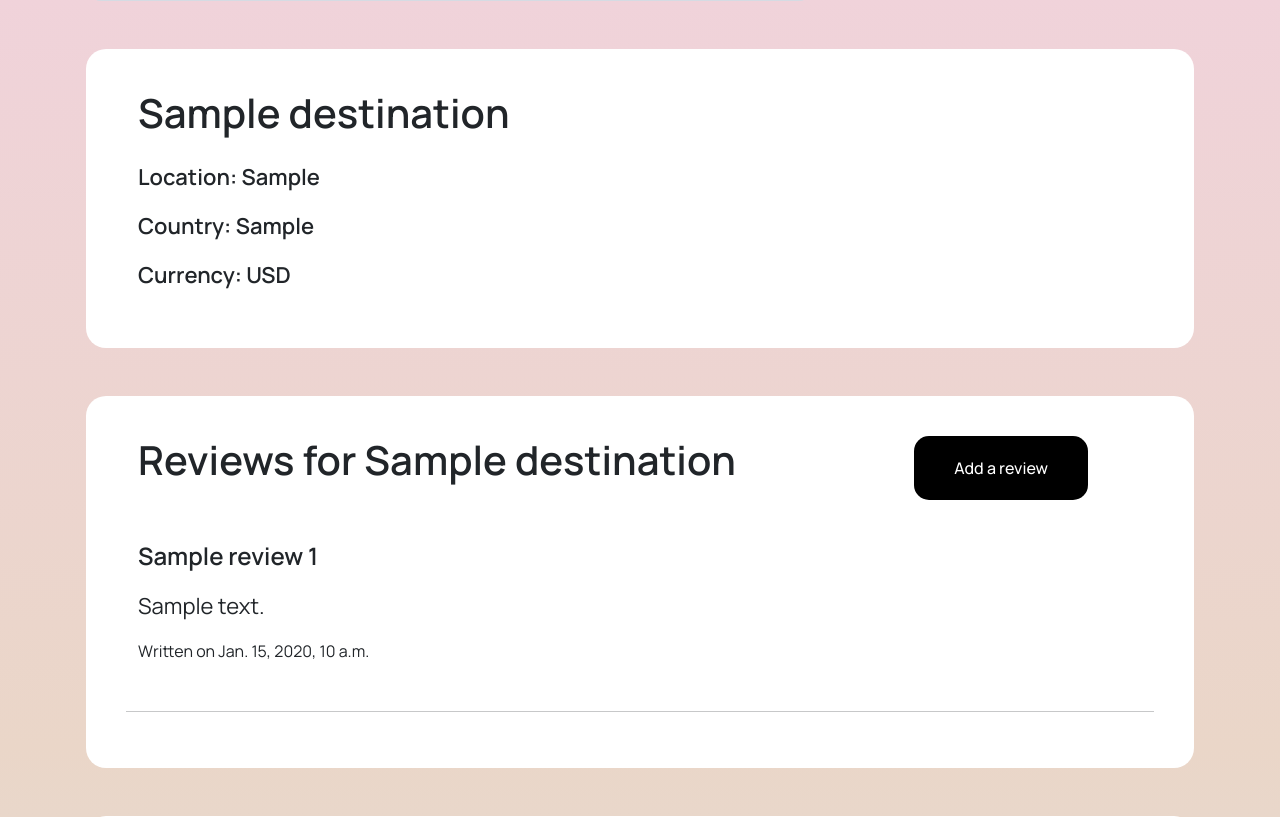
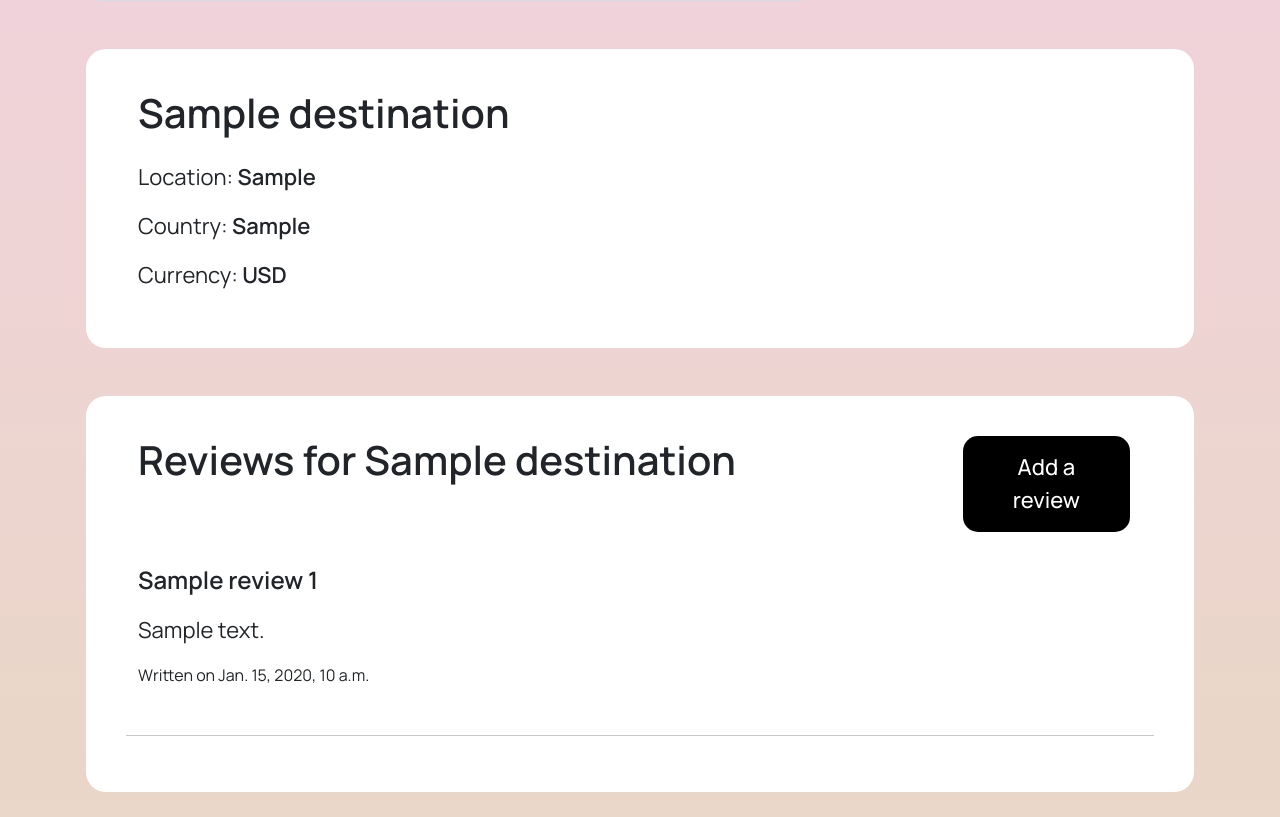
Before and after one commit to milosjocic1/SEI-Project-3, a Django app: page /destinations/1 in a window 1280 px wide. Shown: the part 997-1814 px from the top of the page. Run offline with Django 4.2, Linux system fonts and the light colour scheme; tables that the repository leaves empty hold one stand-in row (values such as "Sample post"); grey boxes marked "Sample" are stand-in pictures.

Commit message:
Fixed Add review button alignment and added favicon

```diff
--- a/main_app/static/css/style.css
+++ b/main_app/static/css/style.css
@@ -121,17 +121,20 @@ a:hover {
     font-size: 22px;
     font-weight: 600;
 }
+.dest-details-key {
+    font-weight: 400;
+}
 .div-with-button {
     display: flex;
 }
 .add-review-button {
-    position: absolute;
-    right: 15%;
     background-color: black;
-    padding: 20px 40px;
     border-radius: 15px;
     color: white;
     font-weight: 500;
+    font-size: 22px;
+    padding: 1.5% 2%;
+    text-align: center;
 }
 .add-review-button:hover {
     color: white;
--- a/main_app/templates/base.html
+++ b/main_app/templates/base.html
@@ -8,6 +8,8 @@
     <meta http-equiv="X-UA-Compatible" content="IE=edge">
     <meta name="viewport" content="width=device-width, initial-scale=1.0">
     <title>Django Djourneys</title>
+    <!-- Favicon -->
+    <link rel="shortcut icon" type="image/jpg" href="/static/images/favicon-dj.png"/>
     <!-- Bootstrap CSS -->
     <link href="https://cdn.jsdelivr.net/npm/bootstrap@5.2.1/dist/css/bootstrap.min.css" rel="stylesheet" integrity="sha384-iYQeCzEYFbKjA/T2uDLTpkwGzCiq6soy8tYaI1GyVh/UjpbCx/TYkiZhlZB6+fzT" crossorigin="anonymous">
     <!-- GOOGLE FONTS -->
--- a/main_app/templates/destinations/detail.html
+++ b/main_app/templates/destinations/detail.html
@@ -26,9 +26,9 @@
     <!-- END OF DETAILS -->
     <!-- REVIEWS -->
     <div class="row m-1 mt-5 dest-details">
-        <div class="div-with-button">
-        <h2 class="dest-details-name"> Reviews for {{ destination.name }}</h2> <br> <br> <br>
-        <a href="#Reviews" class="add-review-button">Add a review</a>
+        <div class="div-with-button row">
+        <h2 class="col-10 dest-details-name"> Reviews for {{ destination.name }}</h2> <br> <br> <br>
+        <a href="#Reviews" class=" col-2  add-review-button">Add a review</a>
         </div>
 
         {% for review in destination.review_set.all %}
```
Also changed, not shown: main_app/static/images/favicon-dj.png (added).
